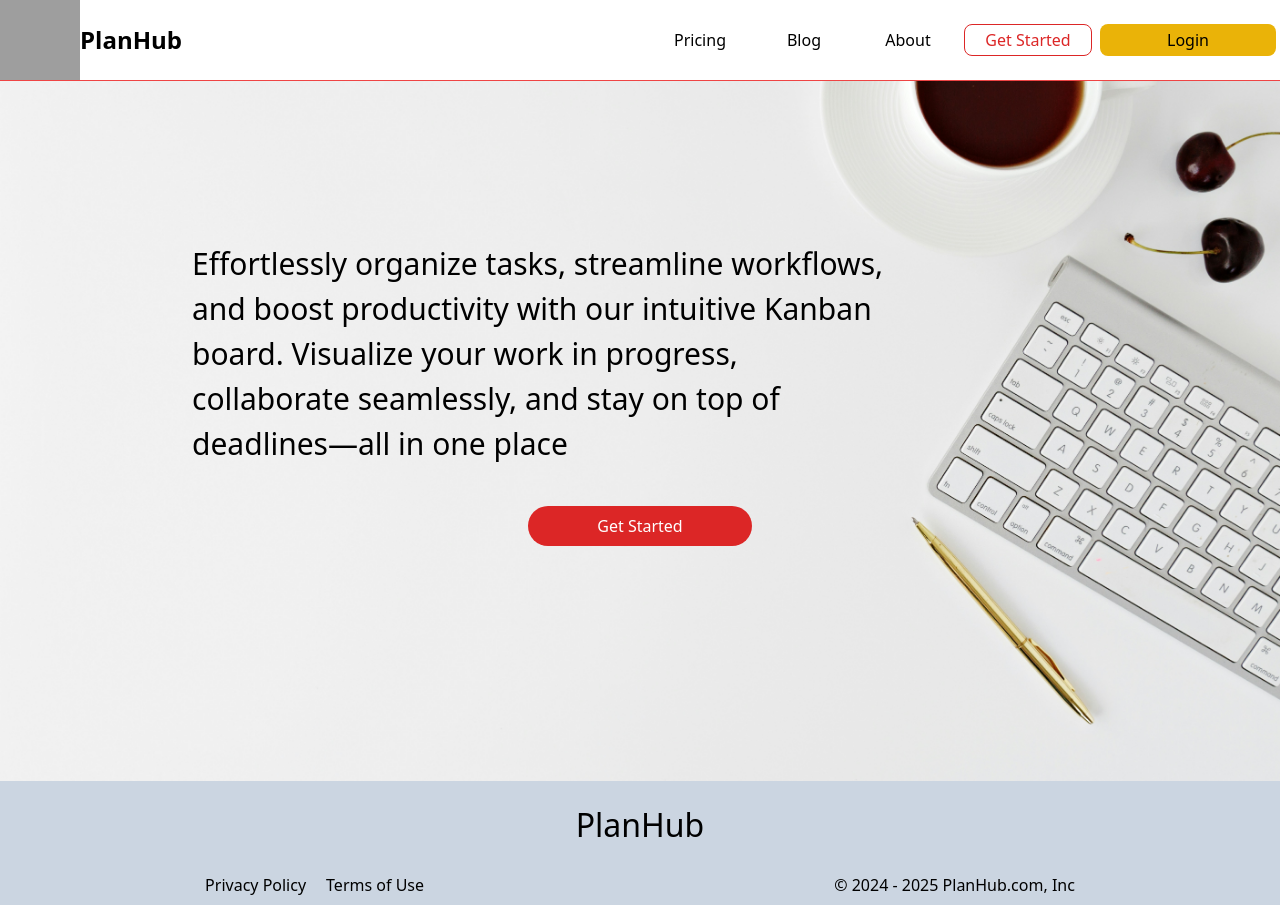
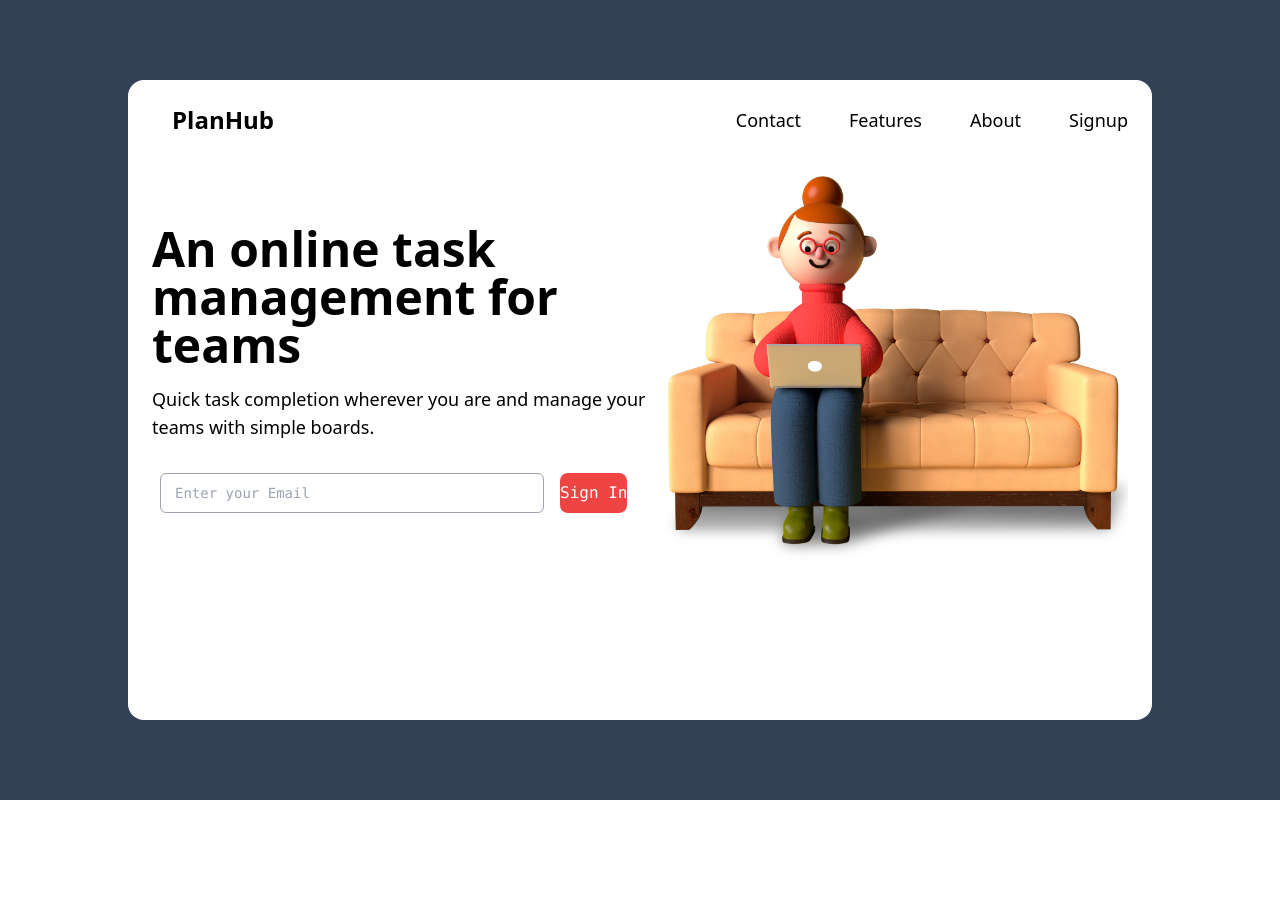
Before and after one commit to milanreji/planhub-FE, a React (Vite) app: page / in a window 1280 px wide. After the commit the page ends 800 px from the top, so only its background shows below. Built offline with nearby package versions, Linux system fonts and the light colour scheme; grey boxes are pictures that could not be loaded.

Commit message:
Added landing page

```diff
--- a/src/components/TextField.jsx
+++ b/src/components/TextField.jsx
@@ -9,6 +9,7 @@ const TextField = ({
   placeholder,
   error,
   errorMessage,
+  inputclassName,
 }) => {
   return (
     <>
@@ -16,7 +17,9 @@ const TextField = ({
       <input
         id={name}
         className={` min-h-10 ${
-          error ? "border-2 border-red-500 focus:border-red-500" : "border border-gray-400 focus:outline-none focus:border-2 focus:border-sky-500"
+          error
+            ? "border-2 border-red-500 focus:border-red-500"
+            : "border border-gray-400 focus:outline-none focus:border-2 focus:border-sky-500"
         } w-96 border border-solid rounded-md font-mono text-sm indent-3.5 bg-transparent`}
         name={name}
         type={type}
--- /dev/null
+++ b/src/components/landingPage/SquarePart.jsx
@@ -0,0 +1,72 @@
+import React from "react";
+import square from "../../assets/square.png";
+import TextField from "../../components/TextField";
+import { useForm } from "react-hook-form";
+import { validation } from "../../pages/auth/const";
+import Button from "../../components/Button";
+
+function SquarePart() {
+  const {
+    register,
+    handleSubmit,
+    formState: { errors },
+  } = useForm();
+  const handleRegistration = (data) => console.log(data);
+
+  return (
+    <div className="flex items-center justify-center h-screen bg-slate-700">
+      <div className="w-4/5 h-4/5 bg-white rounded-2xl p-6">
+        <div className="flex justify-between items-center mb-10">
+          <div className="text-2xl ml-5 font-bold">PlanHub</div>
+          <div className="flex flex-row gap-12">
+            <h1 className="text-lg cursor-pointer hover:text-blue-500 no-underline">
+              Contact
+            </h1>
+            <h1 className="text-lg cursor-pointer hover:text-blue-500 no-underline">
+              Features
+            </h1>
+            <h1 className="text-lg cursor-pointer hover:text-blue-500 no-underline">
+              About
+            </h1>
+
+            <h1 className="text-lg cursor-pointer hover:text-blue-500 no-underline">
+              Signup
+            </h1>
+          </div>
+        </div>
+        <div className="flex flex-row justify-between items-center">
+          <div className="flex flex-col gap-4 max-w-lg">
+            <h1 className="text-5xl font-bold">
+              An online task management for teams
+            </h1>
+            <div className="text-lg">
+              Quick task completion wherever you are and manage your teams with
+              simple boards.
+            </div>
+            <form
+              onSubmit={handleSubmit(handleRegistration)}
+              className="mt-4 flex gap-2"
+            >
+              <TextField
+                validation={validation.email}
+                // label="Email"
+                name="email"
+                type="email"
+                register={register}
+                placeholder="Enter your Email"
+                error={errors.email}
+                inputclassName="w-10 rounded-md"
+              />
+              <Button label="Sign In" />
+            </form>
+          </div>
+          <div className="w-1/2 flex justify-center">
+            <img src={square} alt="Square" className="object-contain" />
+          </div>
+        </div>
+      </div>
+    </div>
+  );
+}
+
+export default SquarePart;
--- a/src/pages/LandingPage.jsx
+++ b/src/pages/LandingPage.jsx
@@ -2,13 +2,16 @@ import React from "react";
 import NavBar from "../components/landingPage/NavBar";
 import Footer from "../components/landingPage/Footer";
 import Body from "../components/landingPage/Body";
+import SquarePart from "../components/landingPage/SquarePart";
 
 const LandingPage = () => {
   return (
     <div className="w-full h-full md:flex flex-col">
-      <NavBar />
+      <SquarePart />
+
+      {/* <NavBar />
       <Body />
-      <Footer />
+      <Footer /> */}
     </div>
   );
 };
```
Also changed, not shown: src/assets/square.png (added).
